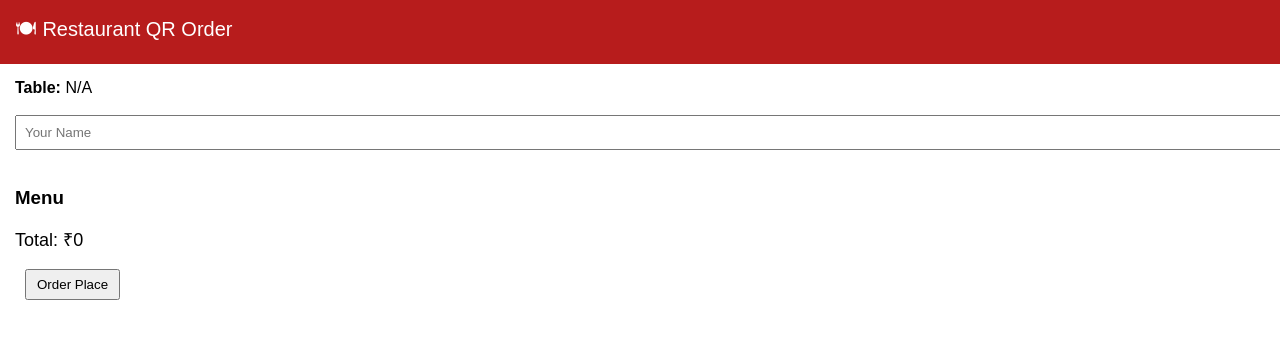
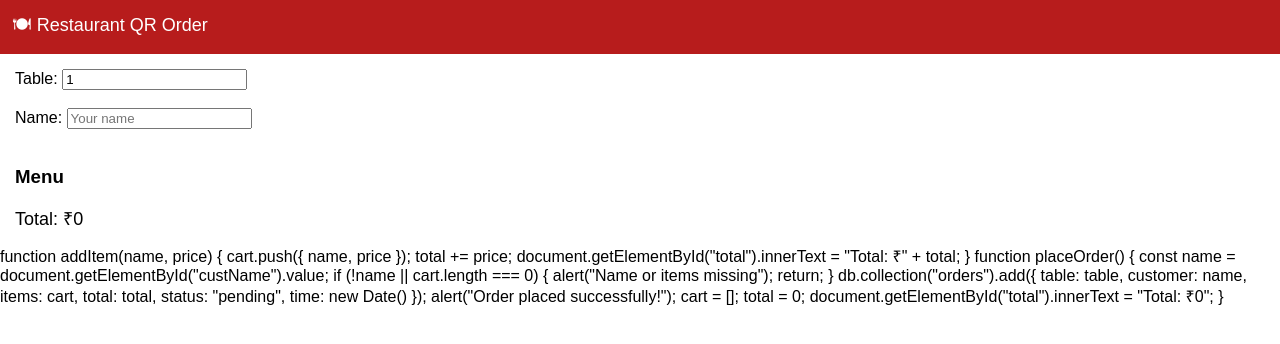
Before and after one commit to akilk2228-stack/restaurantr, a plain HTML site: page index.html in a window 1280 px wide. Drawn offline with Linux system fonts and the light colour scheme; no server answers.

Commit message:
Update index.html
Signed-off-by: akilk2228-stack <akilk2228@gmail.com>

```diff
--- a/index.html
+++ b/index.html
@@ -4,52 +4,44 @@
   <meta charset="UTF-8">
   <title>Restaurant QR Order</title>
 
-  <!-- Firebase -->
+  <!-- Firebase SDK -->
   <script src="https://www.gstatic.com/firebasejs/9.23.0/firebase-app-compat.js"></script>
   <script src="https://www.gstatic.com/firebasejs/9.23.0/firebase-firestore-compat.js"></script>
 
   <style>
-    body { font-family: Arial; margin: 0; padding: 0; }
-    header { background: #b71c1c; color: white; padding: 15px; font-size: 20px; }
-    .box { padding: 15px; }
-    .item {
-      border-bottom: 1px solid #ddd;
-      padding: 10px 0;
-    }
-    button {
-      padding: 6px 10px;
-      margin-left: 10px;
-    }
-    #total {
-      font-size: 18px;
-      margin-top: 10px;
-    }
+    body { font-family: Arial; margin: 0; }
+    header { background: #b71c1c; color: white; padding: 12px; font-size: 18px; }
+    .container { padding: 15px; }
+    .item { display: flex; justify-content: space-between; margin-bottom: 8px; }
+    button { padding: 5px 10px; }
+    .total { font-size: 18px; margin-top: 15px; }
   </style>
 </head>
+
 <body>
 
 <header>🍽 Restaurant QR Order</header>
 
-<div class="box">
-  <b>Table:</b> <span id="tableNo"></span><br><br>
+<div class="container">
+  <label>Table:</label>
+  <input id="table" value="1"><br><br>
 
-  <input id="custName" placeholder="Your Name" style="width:100%;padding:8px;"><br><br>
+  <label>Name:</label>
+  <input id="customer" placeholder="Your name"><br><br>
 
   <h3>Menu</h3>
   <div id="menu"></div>
 
-  <div id="total">Total: ₹0</div><br>
-
-  <button onclick="placeOrder()">Order Place</button>
+  <div class="total">Total: ₹<span id="total">0</span></div>
 </div>
 
 <script>
-  // 🔥 Firebase Config (tumhara)
+  // 🔥 FIREBASE CONFIG (YOUR PROJECT)
   const firebaseConfig = {
     apiKey: "AIzaSyCgaZ9DqGuszvycCRuJceNvg7G86OTc9oU",
     authDomain: "restaurant-55333.firebaseapp.com",
     projectId: "restaurant-55333",
-    storageBucket: "restaurant-55333.firebasestorage.app",
+    storageBucket: "restaurant-55333.appspot.com",
     messagingSenderId: "279347685173",
     appId: "1:279347685173:web:cb1a120e25e3adb856ce7c"
   };
@@ -57,31 +49,35 @@
   firebase.initializeApp(firebaseConfig);
   const db = firebase.firestore();
 
-  // 📌 Table detect from QR
-  const params = new URLSearchParams(window.location.search);
-  const table = params.get("table") || "N/A";
-  document.getElementById("tableNo").innerText = table;
-
-  let cart = [];
   let total = 0;
 
-  // 📌 Load Menu
-  db.collection("menu")
-    .where("available", "==", true)
-    .onSnapshot(snapshot => {
+  function add(price) {
+    total += price;
+    document.getElementById("total").innerText = total;
+  }
+
+  // 🔥 FETCH MENU FROM FIRESTORE
+  db.collection("menu").where("available", "==", true).onSnapshot(snapshot => {
     const menuDiv = document.getElementById("menu");
     menuDiv.innerHTML = "";
+    total = 0;
+    document.getElementById("total").innerText = "0";
 
     snapshot.forEach(doc => {
-        const d = doc.data();
+      const item = doc.data();
       menuDiv.innerHTML += `
         <div class="item">
-            ${d.name} - ₹${d.price}
-            <button onclick="addItem('${d.name}', ${d.price})">Add</button>
+          <span>${item.name} - ₹${item.price}</span>
+          <button onclick="add(${item.price})">Add</button>
         </div>
       `;
     });
   });
+</script>
+
+</body>
+</html>
+
 
   function addItem(name, price) {
     cart.push({ name, price });
```
Lines whose indentation alone changed are shown as unchanged.
